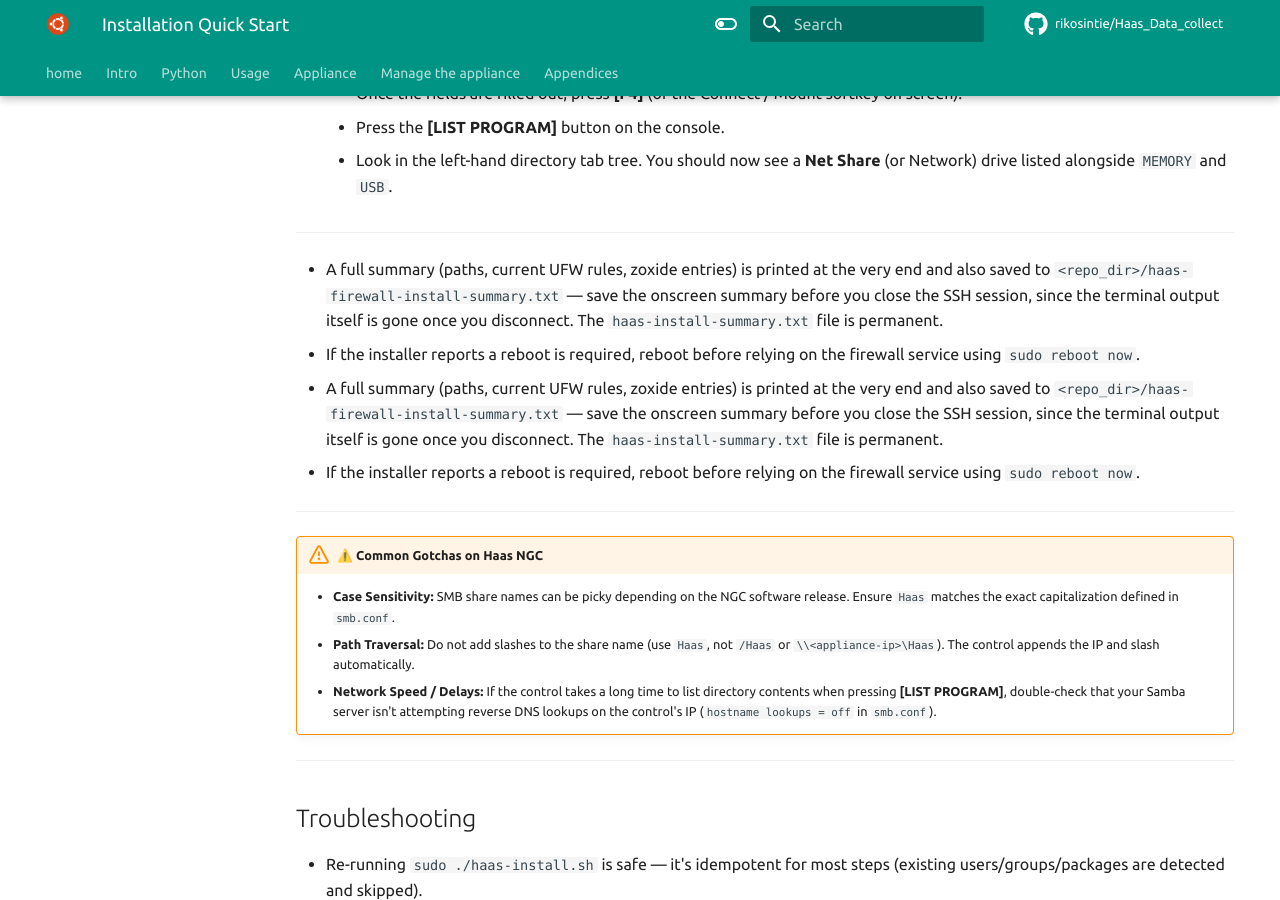
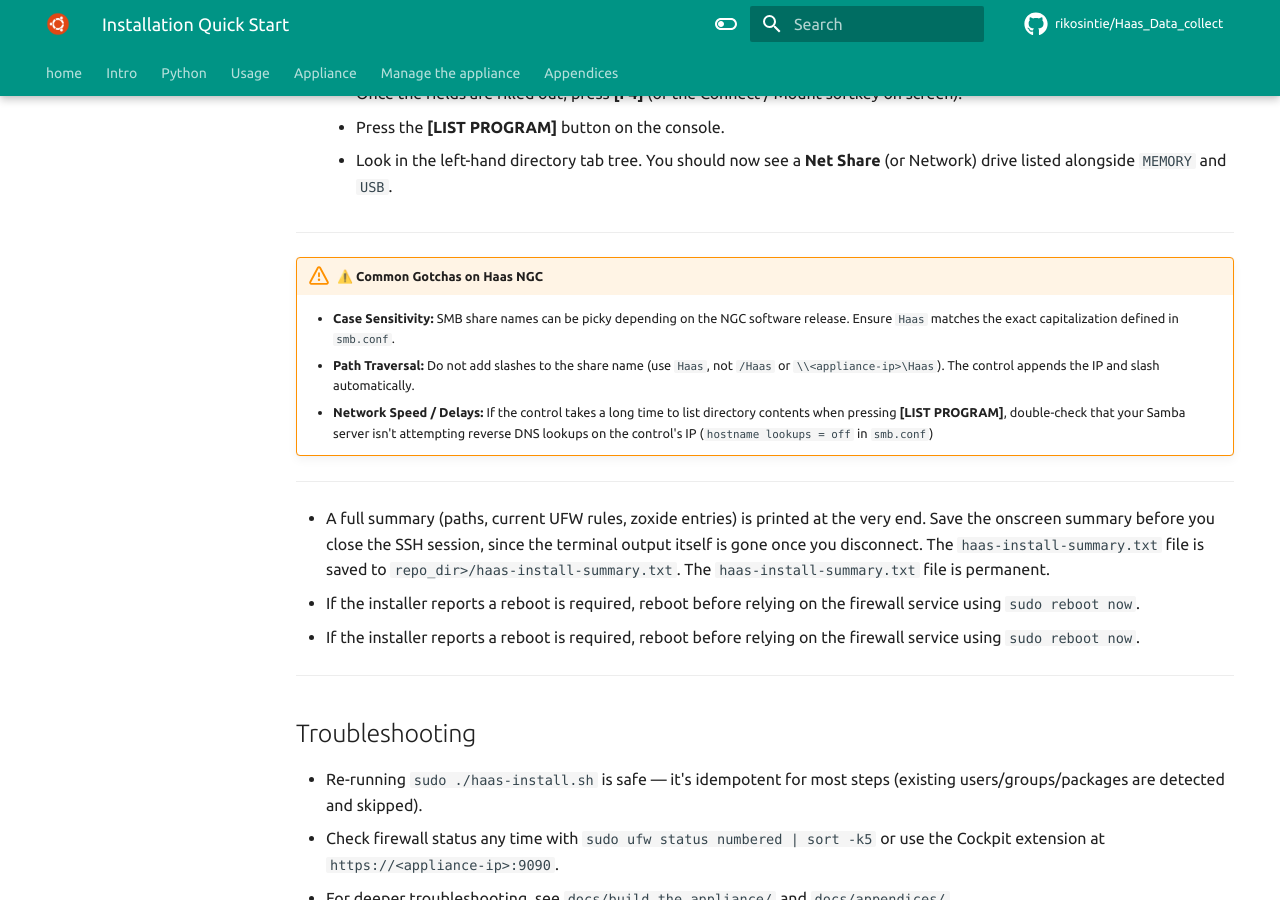
Before and after one commit to rikosintie/Haas_Data_collect, an MkDocs documentation site: the page built from docs/INSTALL_QUICKSTART.md, in a window 1280 px wide and 900 px high, scrolled down 3362 px. Built offline with MkDocs 1.6.1 and Material for MkDocs 9.7.7, drawn with Linux system fonts in a browser that asks for light colours; some web fonts are replaced; comment, search, counter and statistics services are not loaded.

Commit message:
Git Title: INSTALL_QUICKSTART.md: Moved Haas warning up to the haas section

```diff
--- a/docs/INSTALL_QUICKSTART.md
+++ b/docs/INSTALL_QUICKSTART.md
@@ -128,19 +128,16 @@ The Haas NGC runs an embedded Linux stack under the hood and natively supports S
 
 ---
 
-- A full summary (paths, current UFW rules, zoxide entries) is printed at the very end and also saved to `<repo_dir>/haas-firewall-install-summary.txt` — save the onscreen summary before you close the SSH session, since the terminal output itself is gone once you disconnect. The `haas-install-summary.txt` file is permanent.
-- If the installer reports a reboot is required, reboot before relying on the firewall service using `sudo reboot now`.
-- A full summary (paths, current UFW rules, zoxide entries) is printed at
-  the very end and also saved to `<repo_dir>/haas-firewall-install-summary.txt` — save the onscreen summary before you close the SSH session, since the terminal output itself is gone once you disconnect. The `haas-install-summary.txt` file is permanent.
-- If the installer reports a reboot is required, reboot before relying on
-  the firewall service using `sudo reboot now`.
-
----
-
 !!! warning "⚠️ Common Gotchas on Haas NGC"
     - **Case Sensitivity:** SMB share names can be picky depending on the NGC software release. Ensure `Haas` matches the exact capitalization defined in `smb.conf`.
     - **Path Traversal:** Do not add slashes to the share name (use `Haas`, not `/Haas` or `\\<appliance-ip>\Haas`). The control appends the IP and slash automatically.
-    - **Network Speed / Delays:** If the control takes a long time to list directory contents when pressing **[LIST PROGRAM]**, double-check that your Samba server isn't attempting reverse DNS lookups on the control's IP (`hostname lookups = off` in `smb.conf`).
+    - **Network Speed / Delays:** If the control takes a long time to list directory contents when pressing **[LIST PROGRAM]**, double-check that your Samba server isn't attempting reverse DNS lookups on the control's IP (`hostname lookups = off` in `smb.conf`)
+---
+
+- A full summary (paths, current UFW rules, zoxide entries) is printed at the very end. Save the onscreen summary before you close the SSH session, since the terminal output itself is gone once you disconnect. The `haas-install-summary.txt` file is saved to `repo_dir>/haas-install-summary.txt`. The  `haas-install-summary.txt` file is permanent.
+- If the installer reports a reboot is required, reboot before relying on the firewall service using `sudo reboot now`.
+- If the installer reports a reboot is required, reboot before relying on
+  the firewall service using `sudo reboot now`.
 
 ---
 
```
